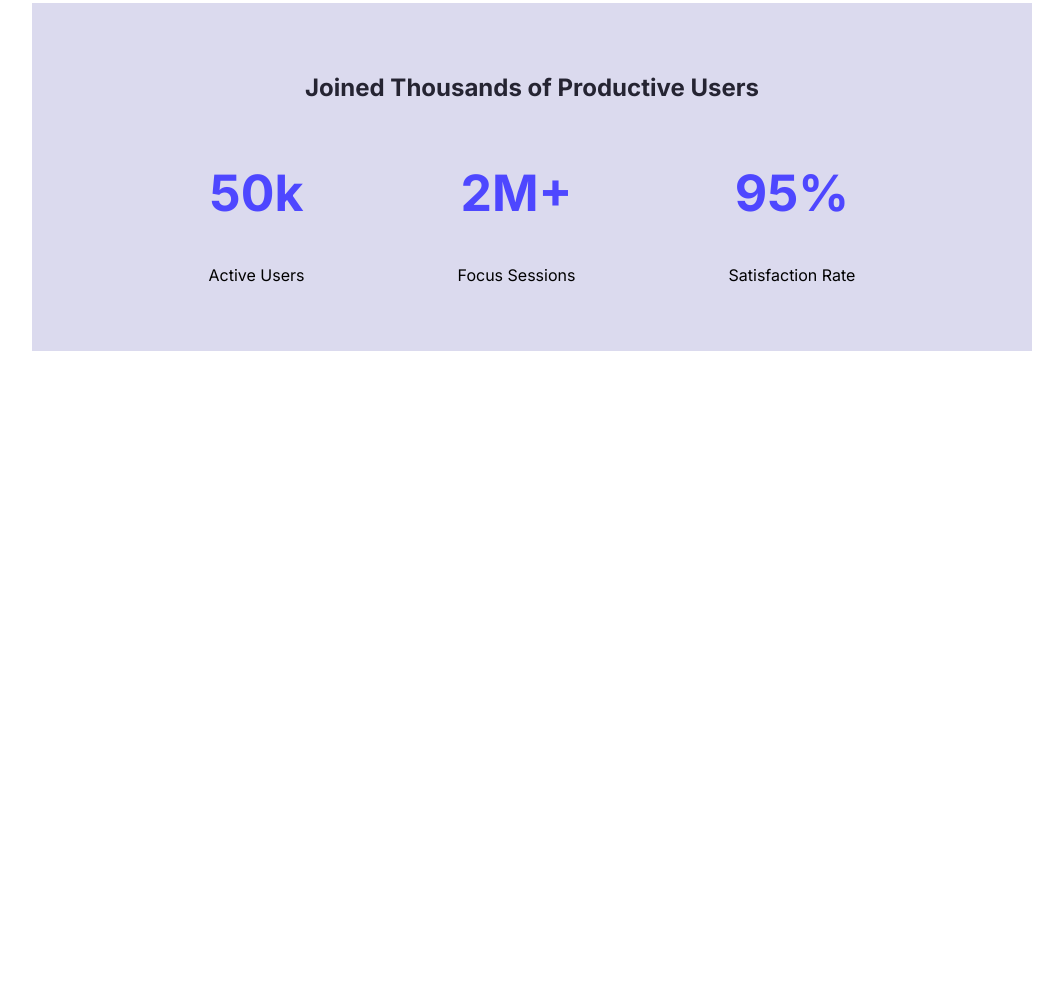
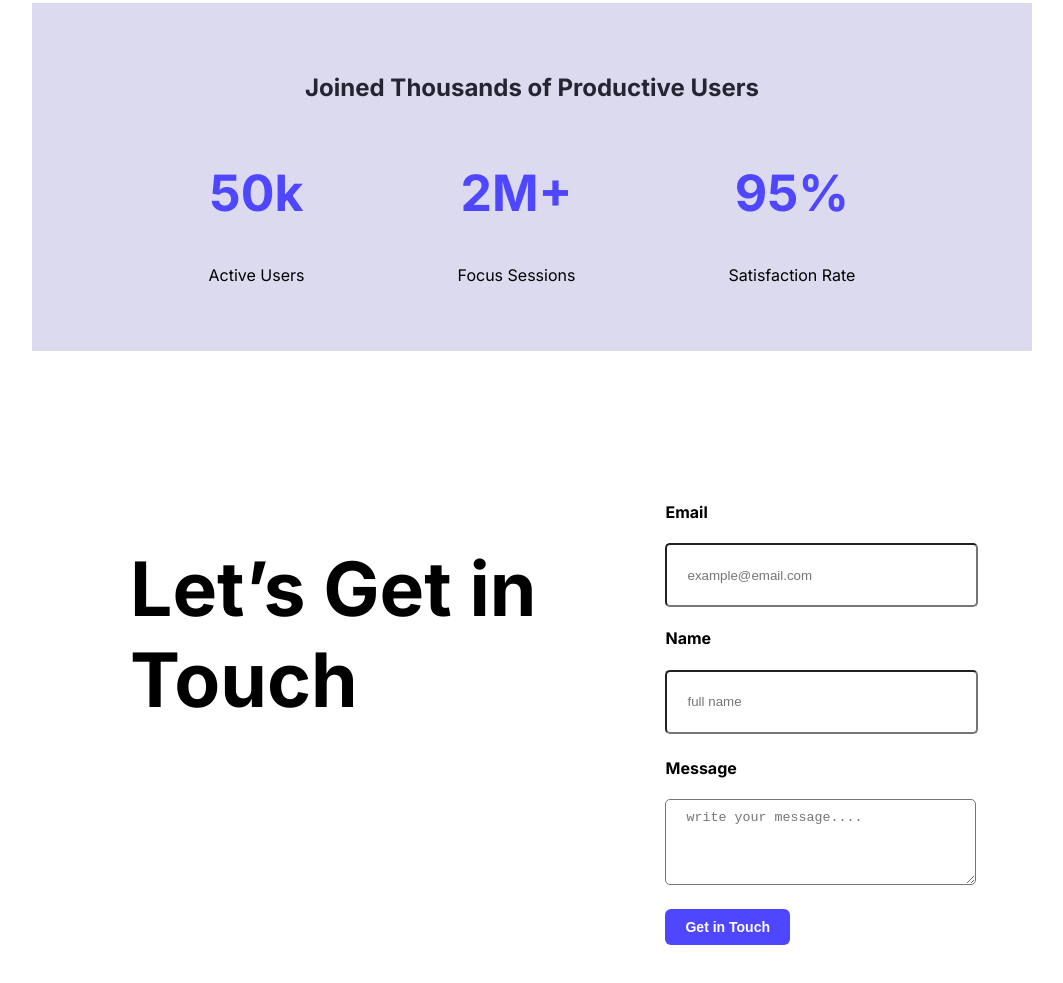
Before and after one commit to narzusid/First-Assignment, a plain HTML site: page index.html in a window 1280 px wide. Shown: the part 564-1547 px from the top of the page, without its empty margins (108-1171 px from the left). Before the commit the page ends 923 px from the top, so only its background shows below. Drawn offline with Linux system fonts and the light colour scheme.

Commit message:
added footer section 1

```diff
--- a/index.html
+++ b/index.html
@@ -52,9 +52,25 @@
           </div>
         </div>
       </section>
+
     </main>
     <footer>
-
+        <section class="touch">
+        <div class="touch-title">
+          <h1>Let’s Get in Touch</h1>
+        </div>
+        <div class="touch-form">
+          <form action="">
+            <h4>Email</h4>
+            <input  class="b1" type="text" name="" id="" placeholder="example@email.com">
+            <h4>Name</h4>
+            <input class="b2" type="text" name="" id="" placeholder="full name">
+            <h4>Message</h4>
+            <textarea class="b3" name="" id="" cols="30" rows="10" placeholder="write your message...."></textarea>
+            <button class="nav-btn">Get in Touch</button>
+          </form>
+        </div>
+      </section>
     </footer>
 </body>
 </html>
--- a/styles/assignment.css
+++ b/styles/assignment.css
@@ -80,3 +80,44 @@ background-color: #4E47FF;
 .item-description{
   padding: 0;
 }
+/* Touch Styles*/
+.touch{
+  padding: 130px 230px;
+  display: flex;
+  gap: 100px;
+}
+.touch-form{
+  width: 50%;
+
+}
+.b1{
+  height: 40px;
+  border-radius: 5px;
+display: block;
+width: 100%;
+padding: 10px 20px;
+margin-bottom: 24 px;
+
+}
+.b2{
+  height: 40px;
+  border-radius: 5px;
+  display: block;
+  width: 100%;
+padding: 10px 20px;
+margin-bottom: 24px;
+}
+.b3{
+  height: 64px;
+  border-radius: 5px;
+  display: block;
+  width: 100%;
+padding: 10px 20px;
+margin-bottom: 24px;
+}
+.touch-title{
+  font-size: 50px;
+}
+footer{
+  background-color: #FFFFFF;
+}
```
